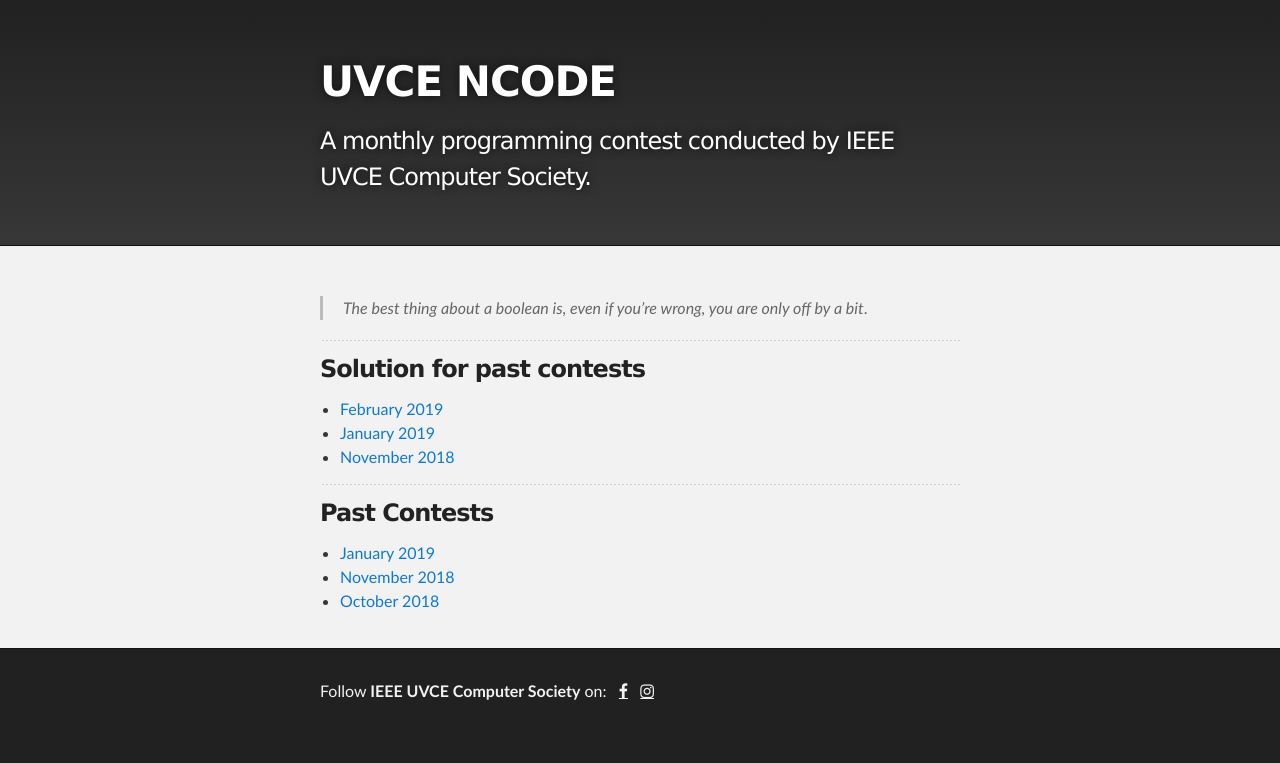
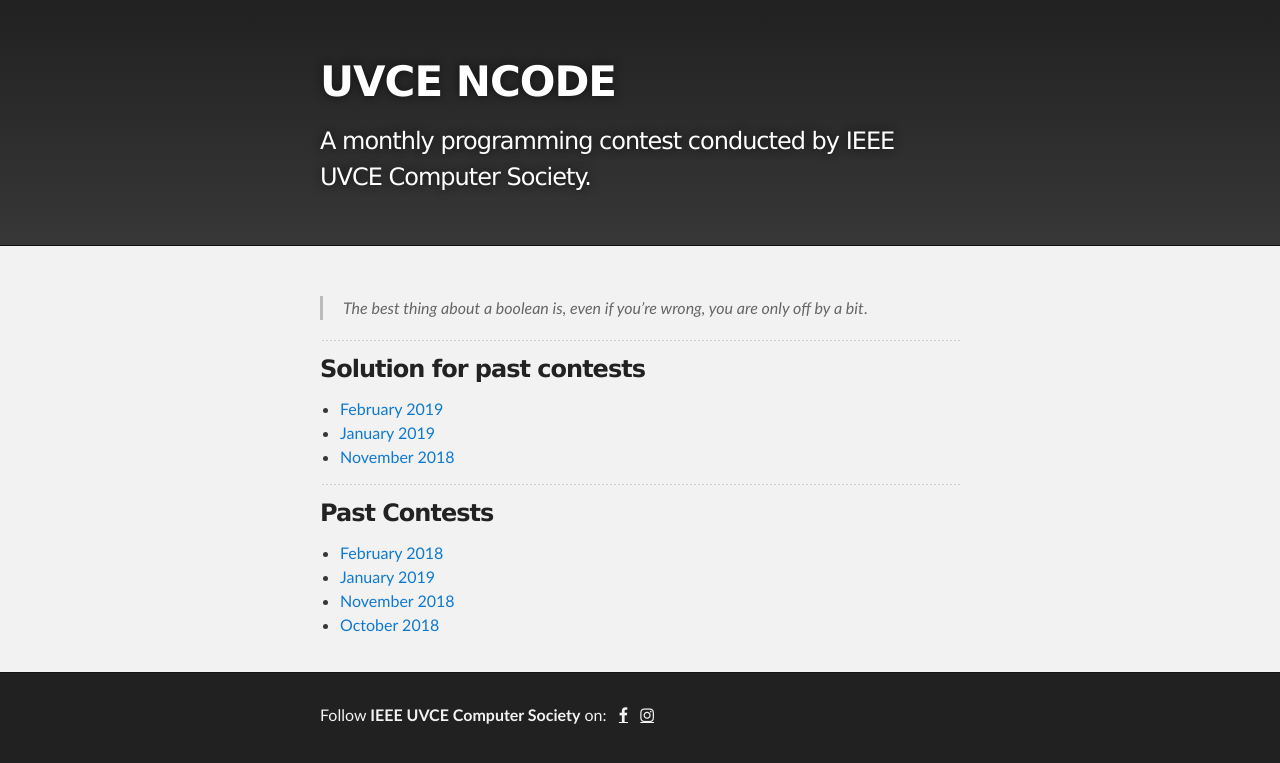
Before and after one commit to ieee-uvce-cs/ncode, a Jekyll site: the page built from index.md, in a window 1280 px wide. Shown: the top 763 px of the page. Built offline with Jekyll 4.4.1, drawn with Linux system fonts in a browser that asks for light colours.

Commit message:
Emphasised contest page link

```diff
--- a/index.md
+++ b/index.md
@@ -14,6 +14,7 @@ layout: default
 * * *
 
 ### Past Contests
+- [February 2018](https://www.hackerrank.com/contests/uvce-ncode-february-2019/)
 - [January 2019](https://www.hackerrank.com/contests/uvce-ncode-january-2019/challenges)
 - [November 2018](https://www.hackerrank.com/contests/uvce-ncode-november-2018/challenges)
 - [October 2018](https://www.hackerrank.com/contests/uvce-ncode-october-2018/)
```
